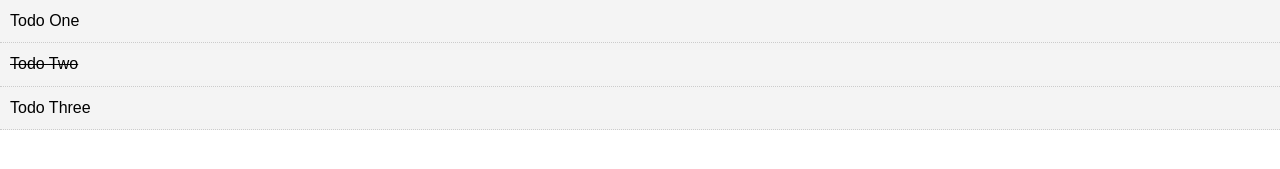
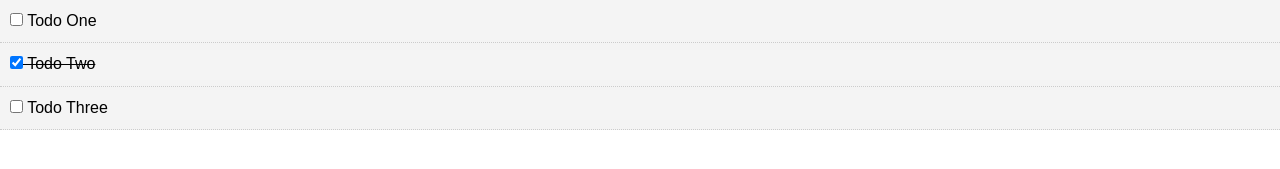
Before and after one commit to DhanushM12/Vue_TodoList, a Vue app: page / in a window 1280 px wide. Shown: the top 169 px of the page. Built offline with nearby package versions, Linux system fonts and the light colour scheme.

Commit message:
marking task completed

```diff
--- a/src/components/TodoItem.vue
+++ b/src/components/TodoItem.vue
@@ -1,12 +1,24 @@
 <template>
     <div class="todo-item" v-bind:class="{'is-complete':todo.completed}">
-        <p>{{todo.title}}</p>
+        <p>
+          <input type="checkbox" v-on:change="markComplete" v-bind:checked="todo.completed">
+            {{todo.title}}</p>
     </div>
 </template>
 <script>
 export default {
     name: "TodoItem",
-    props: ["todo"]
+    props: ["todo"],
+    data() {
+    return {
+      todoLocal: this.todo,
+    };
+  },
+    methods: {
+    markComplete() {
+      this.todoLocal.completed = !this.todoLocal.completed;
+    }
+  }
 }
 </script>
 
```
